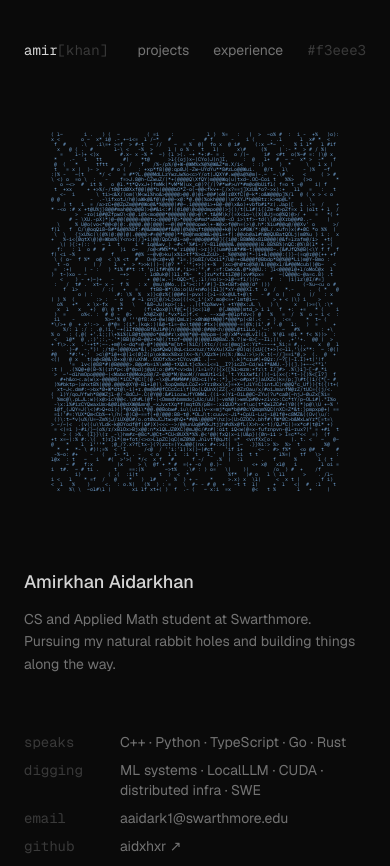
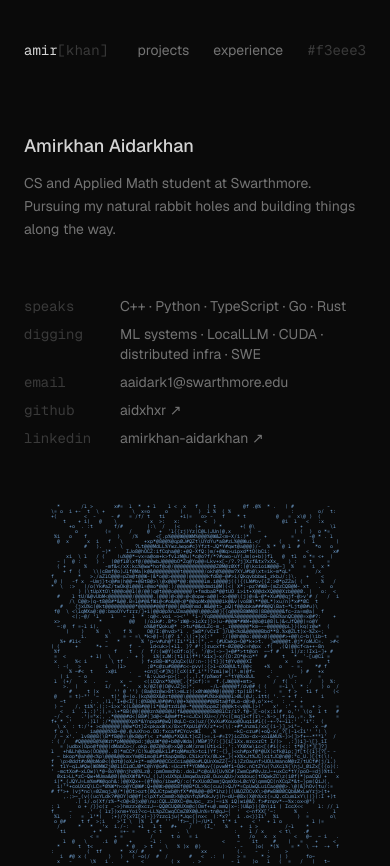
Before and after one commit to aidxhxr/aidxhxr-dev, a Next.js app: page / in a window 390 px wide. Shown: the top 866 px of the page. Built offline with nearby package versions, Linux system fonts and the light colour scheme.

Commit message:
fix(home): show intro before the ascii art on mobile

```diff
--- a/app/page.tsx
+++ b/app/page.tsx
@@ -7,8 +7,8 @@ export default function Home() {
 
   return (
     <div className="max-w-[773px] mx-auto px-6 py-16 space-y-14">
-      <div className="flex flex-col md:flex-row md:items-center gap-10">
-        <div className="space-y-14 md:flex-1 min-w-0 order-2 md:order-1">
+      <div className="flex flex-col md:flex-row md:items-center gap-14 md:gap-10">
+        <div className="space-y-14 md:flex-1 min-w-0">
           <section>
             <h1 className="text-fg text-lg font-medium mb-3">
               Amirkhan Aidarkhan
@@ -66,7 +66,7 @@ export default function Home() {
           </section>
         </div>
 
-        <div className="order-1 md:order-2 shrink-0 self-center md:self-start">
+        <div className="shrink-0 self-center md:self-start">
           <AsciiMorph />
         </div>
       </div>
```
